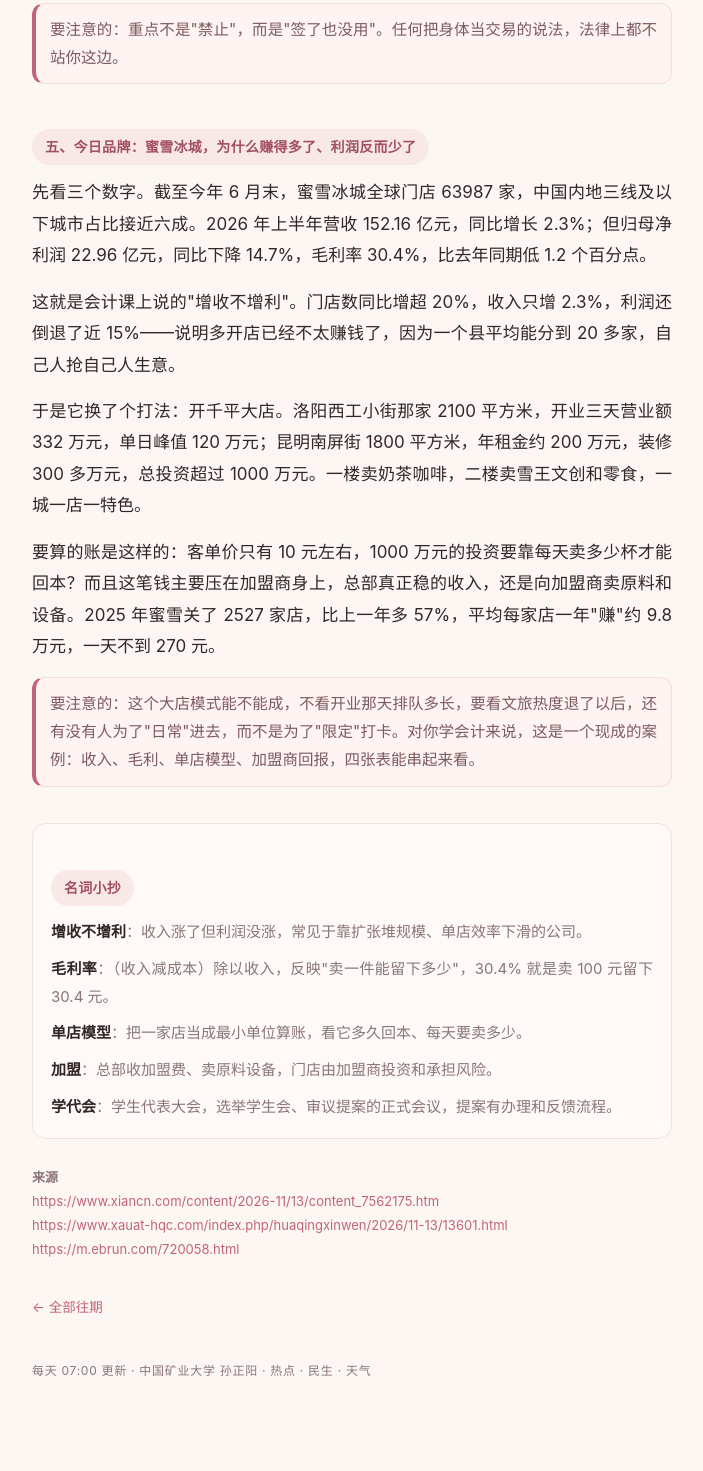
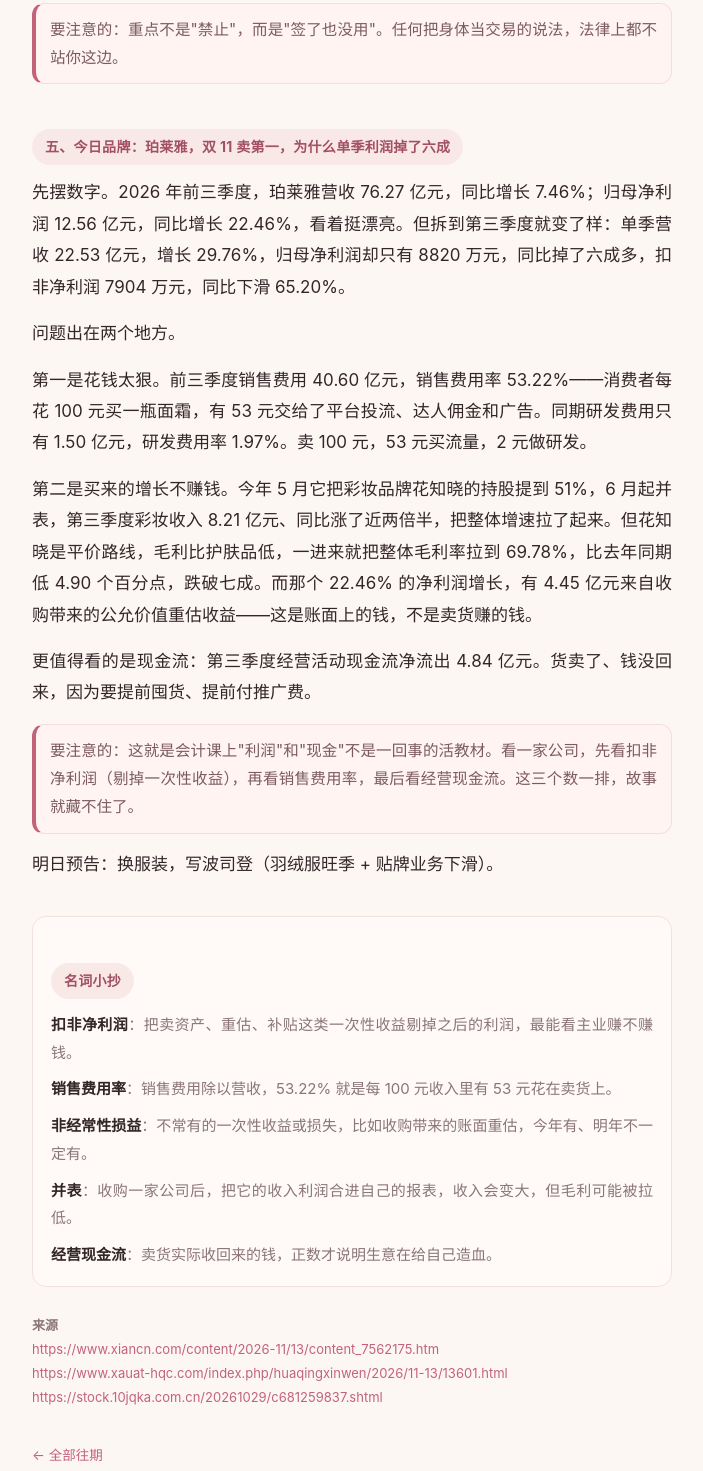
Before and after one commit to sunzhengyang2026/zaobao-hot, a plain HTML site: page issue-2026-11-14.html in a window 1280 px wide. Shown: the part 1299-2770 px from the top of the page, without its empty margins (288-991 px from the left). Before the commit the page ends 2745 px from the top, so only its background shows below. Drawn offline with Linux system fonts and the light colour scheme.

Commit message:
早报更新 2026-11-14 11:43

```diff
--- a/issue-2026-11-14.html
+++ b/issue-2026-11-14.html
@@ -2,7 +2,7 @@
 <html lang="zh-CN"><head>
 <meta charset="utf-8">
 <meta name="viewport" content="width=device-width,initial-scale=1,viewport-fit=cover">
-<title>周至要下雪了，华清开了学代会，今天认识蜜雪冰城 · 热搜</title>
+<title>周至要下雪了，华清开了学代会，今天拆珀莱雅 · 热搜</title>
 <meta name="theme-color" content="#16130f">
 <link rel="manifest" href="manifest.webmanifest">
 <style>
@@ -52,28 +52,30 @@ p.why{background:#fff4f1;border:1px solid #f4ded9;border-left:4px solid var(--ac
 </style>
 </head><body><div class="wrap">
 <div class="masthead"><span class="brand">热搜 · MORNING BRIEF</span><span class="date">11月14日 周六</span></div>
-<h1 class="headline">周至要下雪了，华清开了学代会，今天认识蜜雪冰城</h1>
+<h1 class="headline">周至要下雪了，华清开了学代会，今天拆珀莱雅</h1>
 <h2>一、天气：15—16 日雨雪最集中，周至高海拔有大到暴雪</h2>
 <p>11 月 14 日至 18 日，陕西全省有一次大范围雨雪、强降温、大风过程。降水集中在 15 日至 16 日，秦岭山区普降中到大雪，西安长安、鄠邑、蓝田、周至等高海拔区域局地有大到暴雪。关中过程降温 6 至 10℃，气温低点在 18 日清晨，关中南部最低 0 至 2℃；17 日全省大部有 4 至 5 级偏北风，阵风 7 级以上。</p>
 <p class="why">要注意的：楼观校区就在周至，靠山。这两天如果要进山或者走国道，尽量避开 15 至 16 日；县城里主要是雨，但早晚温差拉大，厚外套该拿出来了。</p>
 <h2>二、学校的事：第二十二次学代会闭幕，收到提案 379 件</h2>
 <p>11 月 12 日至 13 日，西安建筑科技大学华清学院第二十二次学生代表大会召开。130 名正式代表通过资格审查，大会审议了学生会工作报告和章程，以无记名差额投票选出新一届学生会主席团。本次共收到提案 379 件，经审核论证提取有效提案 282 件，覆盖教育教学、校园文化、后勤保障、权益维护四类，学校提出"一事一案、实地调研、建议可落地"。</p>
-<p class="why">要注意的：282 件有效提案里，如果有你关心的（比如食堂、宿舍热水、自习室开放时间），可以去找本院的代表问进度。提案不是投票就完事，它有"征集—办理—反馈—改进"的闭环。</p>
+<p class="why">要注意的：282 件有效提案里，如果有你关心的（食堂、宿舍热水、自习室开放时间），可以去找本院的代表问进度。提案不是投票就完事，它有"征集—办理—反馈—改进"的闭环。</p>
 <h2>三、热搜上的三件轻松事</h2>
 <p>11 月 13 日，速度滑冰世界杯北京站男子 1000 米，宁忠岩以 1 分 07 秒 43 刷新"冰丝带"场地纪录夺金。中国足协宣布聘任常卫魏为国家女足主教练。2026 电影年度票房含预售突破 319 亿元，本周全国院线收入 8900 万元，周票房前三分别是《神探之痕迹》《无可替代的你》《生化危机：爆发夜》。</p>
 <p class="why">要注意的：网传类的瓜我不写，怕给你带错节奏。想看哪部电影，可以让我帮你查排片和口碑。</p>
 <h2>四、一条跟"边界"有关的新闻</h2>
 <p>11 月 13 日，国家卫健委明确表示，我国严禁任何形式的代孕，组织代孕属于违法犯罪行为，"代孕协议"不受法律保护，参与者还可能被追责。</p>
 <p class="why">要注意的：重点不是"禁止"，而是"签了也没用"。任何把身体当交易的说法，法律上都不站你这边。</p>
-<h2>五、今日品牌：蜜雪冰城，为什么赚得多了、利润反而少了</h2>
-<p>先看三个数字。截至今年 6 月末，蜜雪冰城全球门店 63987 家，中国内地三线及以下城市占比接近六成。2026 年上半年营收 152.16 亿元，同比增长 2.3%；但归母净利润 22.96 亿元，同比下降 14.7%，毛利率 30.4%，比去年同期低 1.2 个百分点。</p>
-<p>这就是会计课上说的"增收不增利"。门店数同比增超 20%，收入只增 2.3%，利润还倒退了近 15%——说明多开店已经不太赚钱了，因为一个县平均能分到 20 多家，自己人抢自己人生意。</p>
-<p>于是它换了个打法：开千平大店。洛阳西工小街那家 2100 平方米，开业三天营业额 332 万元，单日峰值 120 万元；昆明南屏街 1800 平方米，年租金约 200 万元，装修 300 多万元，总投资超过 1000 万元。一楼卖奶茶咖啡，二楼卖雪王文创和零食，一城一店一特色。</p>
-<p>要算的账是这样的：客单价只有 10 元左右，1000 万元的投资要靠每天卖多少杯才能回本？而且这笔钱主要压在加盟商身上，总部真正稳的收入，还是向加盟商卖原料和设备。2025 年蜜雪关了 2527 家店，比上一年多 57%，平均每家店一年"赚"约 9.8 万元，一天不到 270 元。</p>
-<p class="why">要注意的：这个大店模式能不能成，不看开业那天排队多长，要看文旅热度退了以后，还有没有人为了"日常"进去，而不是为了"限定"打卡。对你学会计来说，这是一个现成的案例：收入、毛利、单店模型、加盟商回报，四张表能串起来看。</p>
-<div class="gloss"><h2>名词小抄</h2><p><b>增收不增利</b>：收入涨了但利润没涨，常见于靠扩张堆规模、单店效率下滑的公司。</p><p><b>毛利率</b>：（收入减成本）除以收入，反映"卖一件能留下多少"，30.4% 就是卖 100 元留下 30.4 元。</p><p><b>单店模型</b>：把一家店当成最小单位算账，看它多久回本、每天要卖多少。</p><p><b>加盟</b>：总部收加盟费、卖原料设备，门店由加盟商投资和承担风险。</p><p><b>学代会</b>：学生代表大会，选举学生会、审议提案的正式会议，提案有办理和反馈流程。</p></div>
-<div class="src"><b>来源</b><div><a href="https://www.xiancn.com/content/2026-11/13/content_7562175.htm" target="_blank" rel="noopener">https://www.xiancn.com/content/2026-11/13/content_7562175.htm</a></div><div><a href="https://www.xauat-hqc.com/index.php/huaqingxinwen/2026/11-13/13601.html" target="_blank" rel="noopener">https://www.xauat-hqc.com/index.php/huaqingxinwen/2026/11-13/13601.html</a></div><div><a href="https://m.ebrun.com/720058.html" target="_blank" rel="noopener">https://m.ebrun.com/720058.html</a></div></div>
-<div class="nav"><a href="index.html?v=1794656404">← 全部往期</a></div>
+<h2>五、今日品牌：珀莱雅，双 11 卖第一，为什么单季利润掉了六成</h2>
+<p>先摆数字。2026 年前三季度，珀莱雅营收 76.27 亿元，同比增长 7.46%；归母净利润 12.56 亿元，同比增长 22.46%，看着挺漂亮。但拆到第三季度就变了样：单季营收 22.53 亿元，增长 29.76%，归母净利润却只有 8820 万元，同比掉了六成多，扣非净利润 7904 万元，同比下滑 65.20%。</p>
+<p>问题出在两个地方。</p>
+<p>第一是花钱太狠。前三季度销售费用 40.60 亿元，销售费用率 53.22%——消费者每花 100 元买一瓶面霜，有 53 元交给了平台投流、达人佣金和广告。同期研发费用只有 1.50 亿元，研发费用率 1.97%。卖 100 元，53 元买流量，2 元做研发。</p>
+<p>第二是买来的增长不赚钱。今年 5 月它把彩妆品牌花知晓的持股提到 51%，6 月起并表，第三季度彩妆收入 8.21 亿元、同比涨了近两倍半，把整体增速拉了起来。但花知晓是平价路线，毛利比护肤品低，一进来就把整体毛利率拉到 69.78%，比去年同期低 4.90 个百分点，跌破七成。而那个 22.46% 的净利润增长，有 4.45 亿元来自收购带来的公允价值重估收益——这是账面上的钱，不是卖货赚的钱。</p>
+<p>更值得看的是现金流：第三季度经营活动现金流净流出 4.84 亿元。货卖了、钱没回来，因为要提前囤货、提前付推广费。</p>
+<p class="why">要注意的：这就是会计课上"利润"和"现金"不是一回事的活教材。看一家公司，先看扣非净利润（剔掉一次性收益），再看销售费用率，最后看经营现金流。这三个数一排，故事就藏不住了。</p>
+<p>明日预告：换服装，写波司登（羽绒服旺季 + 贴牌业务下滑）。</p>
+<div class="gloss"><h2>名词小抄</h2><p><b>扣非净利润</b>：把卖资产、重估、补贴这类一次性收益剔掉之后的利润，最能看主业赚不赚钱。</p><p><b>销售费用率</b>：销售费用除以营收，53.22% 就是每 100 元收入里有 53 元花在卖货上。</p><p><b>非经常性损益</b>：不常有的一次性收益或损失，比如收购带来的账面重估，今年有、明年不一定有。</p><p><b>并表</b>：收购一家公司后，把它的收入利润合进自己的报表，收入会变大，但毛利可能被拉低。</p><p><b>经营现金流</b>：卖货实际收回来的钱，正数才说明生意在给自己造血。</p></div>
+<div class="src"><b>来源</b><div><a href="https://www.xiancn.com/content/2026-11/13/content_7562175.htm" target="_blank" rel="noopener">https://www.xiancn.com/content/2026-11/13/content_7562175.htm</a></div><div><a href="https://www.xauat-hqc.com/index.php/huaqingxinwen/2026/11-13/13601.html" target="_blank" rel="noopener">https://www.xauat-hqc.com/index.php/huaqingxinwen/2026/11-13/13601.html</a></div><div><a href="https://stock.10jqka.com.cn/20261029/c681259837.shtml" target="_blank" rel="noopener">https://stock.10jqka.com.cn/20261029/c681259837.shtml</a></div></div>
+<div class="nav"><a href="index.html?v=1794656608">← 全部往期</a></div>
 
 <footer>每天 07:00 更新 · 中国矿业大学 孙正阳 · 热点 · 民生 · 天气</footer>
 </div>
```
